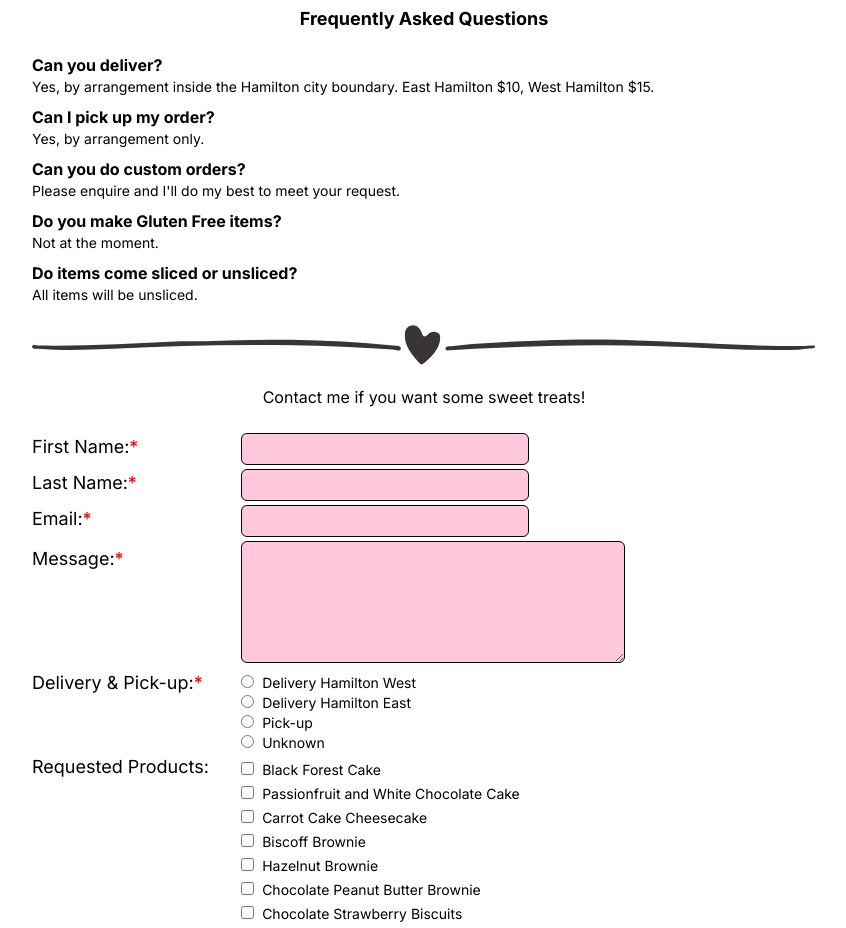
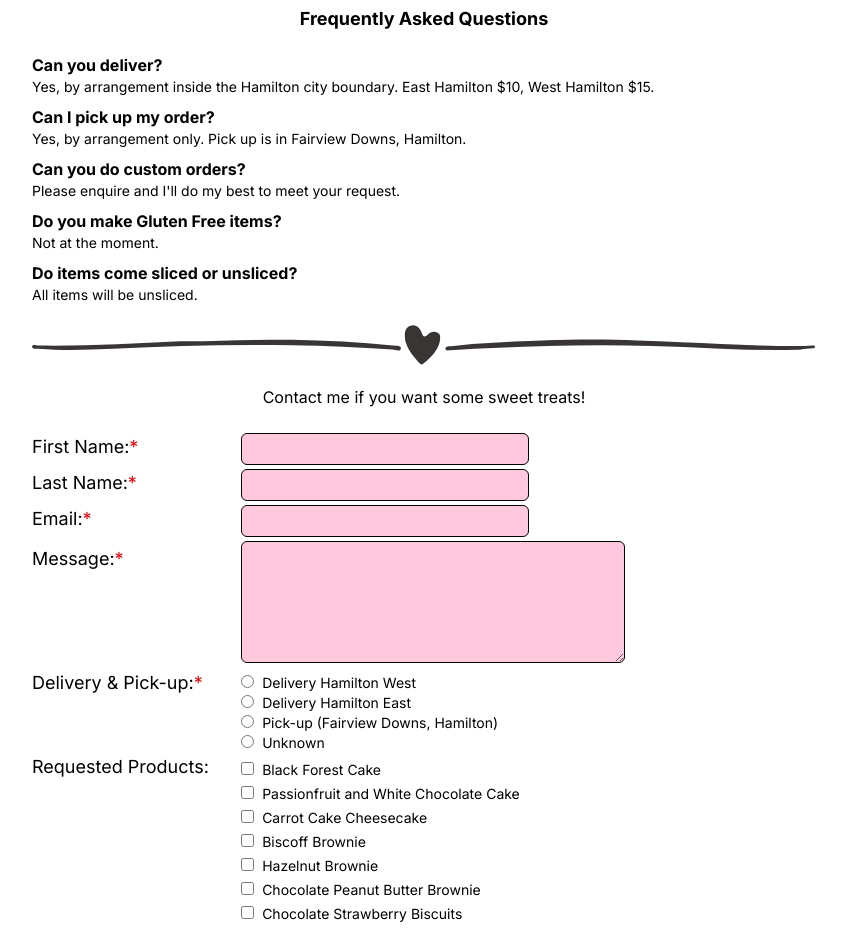
Before and after one commit to bakefulconz/bakefulconz.github.io, a Next.js app: page / in a window 1280 px wide. Shown: the part 3640-4568 px from the top of the page, without its empty margins (216-1062 px from the left). Built offline with nearby package versions, Linux system fonts and the light colour scheme.

Commit message:
Add pick up location

```diff
--- a/public/faqs.json
+++ b/public/faqs.json
@@ -5,7 +5,7 @@
   },
   {
     "question": "Can I pick up my order?",
-    "answer": "Yes, by arrangement only."
+    "answer": "Yes, by arrangement only. Pick up is in Fairview Downs, Hamilton."
   },
   {
     "question": "Can you do custom orders?",
--- a/src/components/contact-form.tsx
+++ b/src/components/contact-form.tsx
@@ -157,7 +157,7 @@ const ContactForm = ({products}:{products: Array<Product>}) => {
                 <br />
                 <label>
                   <input type="radio" id="pick-up" value="Pick-up" name="delivery" required />
-                  <span className="ml-2">Pick-up</span>
+                  <span className="ml-2">Pick-up (Fairview Downs, Hamilton)</span>
                 </label>
                 <br />
                 <label>
```
